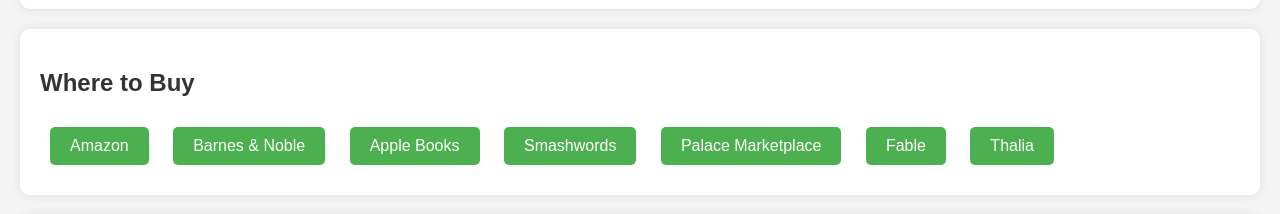
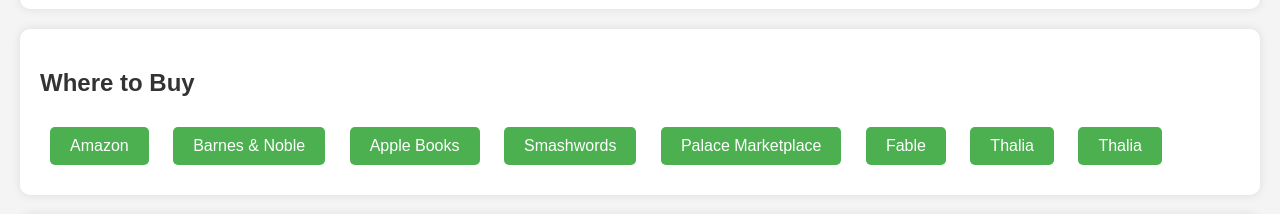
Before and after one commit to DrTimothyWhitley/The-Misconception-of-an-Unpaved-Path, a plain HTML site: page index.html in a window 1280 px wide. Shown: the part 2099-2313 px from the top of the page. Drawn offline with Linux system fonts and the light colour scheme.

Commit message:
Update index.html

```diff
--- a/index.html
+++ b/index.html
@@ -106,6 +106,7 @@
         <a href="https://market.thepalaceproject.org/search?query=The+Misconception+of+an+Unpaved+Path" target="_blank">Palace Marketplace</a>
         <a href="https://fable.co/book/x-9798230876953" target="_blank">Fable</a>
         <a href="https://www.thalia.de/shop/home/artikeldetails/A1073588105" target="_blank">Thalia</a>
+        <a href="https://www.overdrive.com/search?q=The+Misconception+of+an+Unpaved+Path+Breaking+New+Ground%3A+A+Journey+of+Personal+Growth&f-formatClassification=" target="_blank">Thalia</a>
     </section>
 
     <section class="video-section">
```
